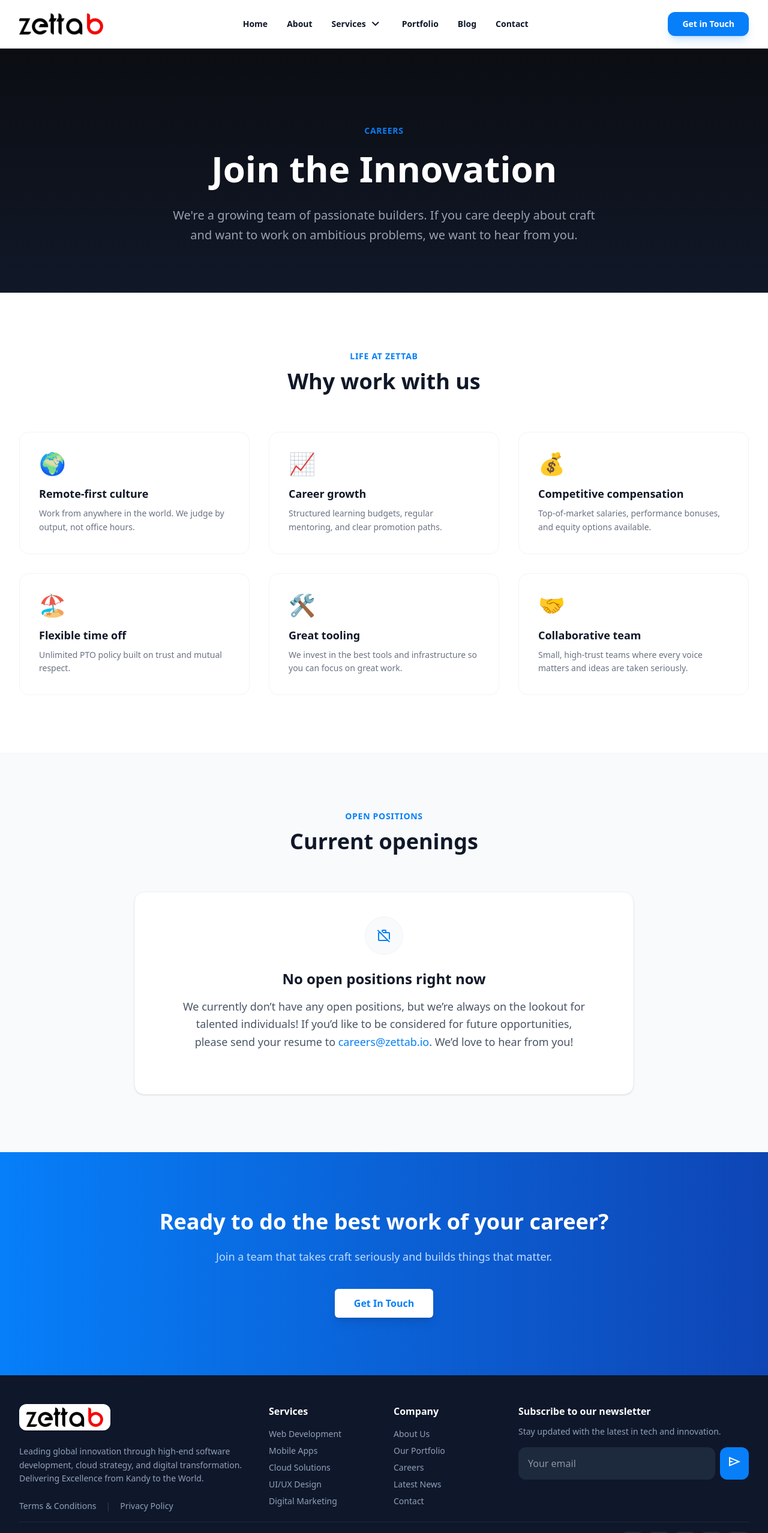
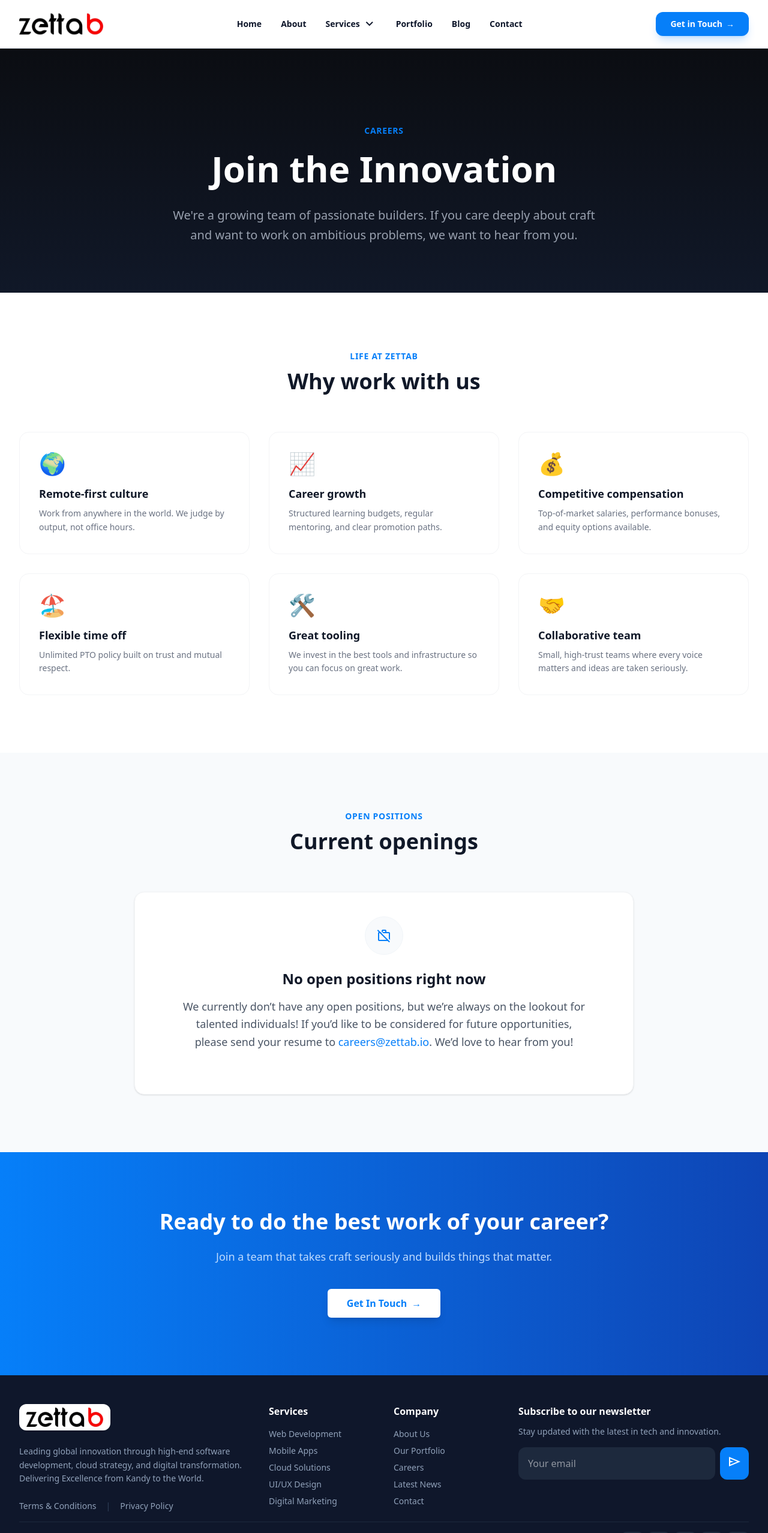
Before and after one commit to UnlimitedCollection/ZettaBSite, a Next.js app: page /careers in a window 1280 px wide. Shown: the top 2556 px of the page at 60% size. Built offline with nearby package versions, Linux system fonts and the light colour scheme.

Commit message:
feat: add hover arrow animation to Get in Touch buttons

```diff
--- a/src/app/careers/page.tsx
+++ b/src/app/careers/page.tsx
@@ -80,8 +80,9 @@ export default function CareersPage() {
                 <div className="max-w-4xl mx-auto px-4 sm:px-6 lg:px-8 text-center">
                     <h2 className="text-4xl font-bold text-white mb-6">Ready to do the best work of your career?</h2>
                     <p className="text-blue-200 text-lg mb-10">Join a team that takes craft seriously and builds things that matter.</p>
-                    <Link href="/contact" className="inline-flex items-center justify-center rounded-md text-base font-semibold h-12 px-8 bg-white text-primary hover:bg-gray-50 transition-colors shadow-lg">
+                    <Link href="/contact" className="group inline-flex items-center justify-center gap-2 rounded-md text-base font-semibold h-12 px-8 bg-white text-primary hover:bg-gray-50 transition-all shadow-lg">
                         Get In Touch
+                        <span className="transition-transform duration-300 group-hover:translate-x-1">&rarr;</span>
                     </Link>
                 </div>
             </section>
--- a/src/app/services/page.tsx
+++ b/src/app/services/page.tsx
@@ -340,8 +340,9 @@ export default function ServicesPage() {
                         Our engineering team thrives on unique challenges. Let's discuss your specific requirements.
                     </p>
                     <div className="flex flex-wrap justify-center gap-4">
-                        <Link href="/contact" className="px-8 py-4 bg-white text-primary rounded-xl font-bold text-lg hover:scale-105 transition-transform shadow-lg">
+                        <Link href="/contact" className="group flex items-center justify-center gap-2 px-8 py-4 bg-white text-primary rounded-xl font-bold text-lg hover:scale-105 transition-transform shadow-lg">
                             Get in Touch
+                            <span className="transition-transform duration-300 group-hover:translate-x-1">&rarr;</span>
                         </Link>
                     </div>
                 </div>
--- a/src/components/Header.tsx
+++ b/src/components/Header.tsx
@@ -100,8 +100,9 @@ export function Header() {
                         <Link className="text-sm font-semibold hover:text-primary transition-colors text-slate-900" href="/contact">Contact</Link>
                     </nav>
                     <div className="flex items-center gap-4">
-                        <Link href="/contact" className="hidden lg:flex items-center justify-center px-6 py-2.5 bg-primary text-white rounded-xl font-bold text-sm hover:opacity-90 transition-all shadow-lg shadow-primary/20">
+                        <Link href="/contact" className="group hidden lg:flex items-center justify-center gap-1.5 px-6 py-2.5 bg-primary text-white rounded-xl font-bold text-sm hover:opacity-90 transition-all shadow-lg shadow-primary/20">
                             Get in Touch
+                            <span className="transition-transform duration-300 group-hover:translate-x-1">&rarr;</span>
                         </Link>
                         <button
                             className="md:hidden text-slate-900"
@@ -133,10 +134,11 @@ export function Header() {
                     <Link href="/contact" className="text-base font-semibold text-slate-900 hover:text-primary transition-colors" onClick={() => setMobileMenuOpen(false)}>Contact</Link>
                     <Link
                         href="/contact"
-                        className="flex items-center justify-center px-6 py-3 mt-2 bg-primary text-white rounded-xl font-bold text-sm shadow-md"
+                        className="group flex items-center justify-center gap-1.5 px-6 py-3 mt-2 bg-primary text-white rounded-xl font-bold text-sm shadow-md"
                         onClick={() => setMobileMenuOpen(false)}
                     >
                         Get in Touch
+                        <span className="transition-transform duration-300 group-hover:translate-x-1">&rarr;</span>
                     </Link>
                 </div>
             )}
```
